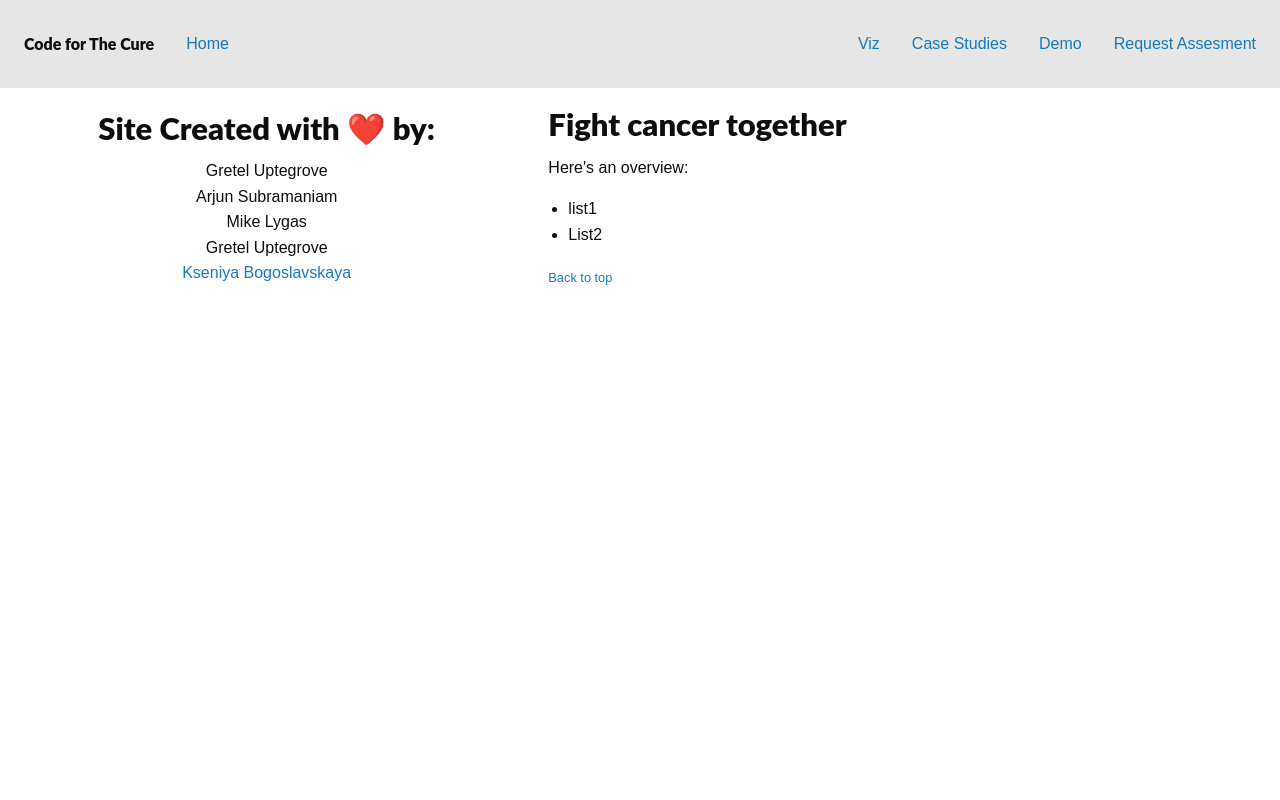
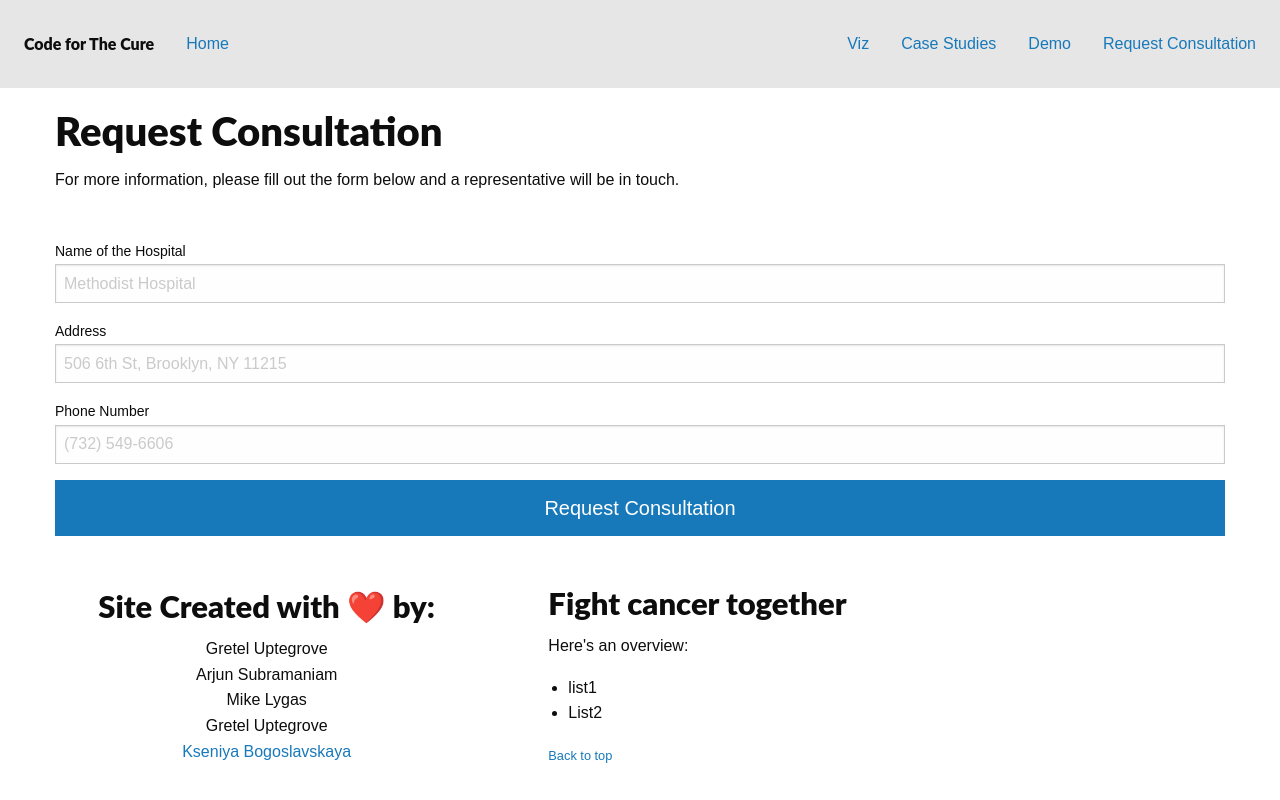
Before and after one commit to ChiqueCode/project_breast_cancer, a Flask app: page /cta in a window 1280 px wide. Run offline with Flask 2, Linux system fonts and the light colour scheme; some libraries are stand-ins or nearby versions.

Commit message:
✨"Request Consultation" form is done 💃🏻

```diff
--- a/templates/calculator.html
+++ b/templates/calculator.html
@@ -49,7 +49,7 @@
           <li><a href="/viz">Viz</a></li>
           <li><a href="/cases">Case Studies</a></li>
           <li><a href="/calculator">Demo</a></li>
-          <li><a href="/cta">Request Assesment</a></li>
+          <li><a href="/cta">Request Consultation</a></li>
         </ul>
       </div>
     </div>
--- a/templates/cases.html
+++ b/templates/cases.html
@@ -39,7 +39,7 @@
           <li><a href="/viz">Viz</a></li>
           <li><a href="/cases">Case Studies</a></li>
           <li><a href="/calculator">Demo</a></li>
-          <li><a href="/cta">Request Assesment</a></li>
+          <li><a href="/cta">Request Consultation</a></li>
         </ul>
       </div>
     </div>
--- a/templates/cta.html
+++ b/templates/cta.html
@@ -49,12 +49,66 @@
           <li><a href="/viz">Viz</a></li>
           <li><a href="/cases">Case Studies</a></li>
           <li><a href="/calculator">Demo</a></li>
-          <li><a href="/cta">Request Assesment</a></li>
+          <li><a href="/cta">Request Consultation</a></li>
         </ul>
       </div>
     </div>
 <body>
 
+
+  <div class="request_consultation">
+    <div class="grid-container">
+      <div class="grid-x grid-padding-x grid-padding-y">
+        <section class="cell large-12">
+          <h2>Request Consultation</h2>
+          <p>
+            For more information, please fill out the form below and a representative will be in touch.
+          </p>
+        </section>
+        <section class="cell large-12">
+          <form action="/client-area">
+            <div class="form-group">
+              <label for="dealership">Name of the Hospital</label>
+              <input
+                type="text"
+                class="form-control"
+                id="request"
+                aria-describedby="request"
+                placeholder="Methodist Hospital"
+              />
+            </div>
+            <div class="form-group">
+              <label for="address">Address</label>
+              <input
+                type="text"
+                class="form-control"
+                id="address"
+                aria-describedby="address"
+                placeholder="506 6th St, Brooklyn, NY 11215"
+              />
+            </div>
+            <div class="form-group">
+              <label for="phone">Phone Number</label>
+              <input
+                type="text"
+                class="form-control"
+                id="phone"
+                aria-describedby="phone"
+                placeholder="(732) 549-6606"
+              />
+            </div>
+            <button
+              type="submit"
+              class="button large expanded"
+              id="buy-button"
+            >
+              Request Consultation
+            </button>
+          </form>
+        </section>
+      </div>
+    </div>
+  </div>
 
 
 
--- a/templates/index.html
+++ b/templates/index.html
@@ -39,7 +39,7 @@
           <li><a href="/viz">Viz</a></li>
           <li><a href="/cases">Case Studies</a></li>
           <li><a href="/calculator">Demo</a></li>
-          <li><a href="/cta">Request Assesment</a></li>
+          <li><a href="/cta">Request Consultation</a></li>
         </ul>
       </div>
     </div>
--- a/templates/viz.html
+++ b/templates/viz.html
@@ -39,7 +39,7 @@
           <li><a href="/viz">Viz</a></li>
           <li><a href="/cases">Case Studies</a></li>
           <li><a href="/calculator">Demo</a></li>
-          <li><a href="/cta">Request Assesment</a></li>
+          <li><a href="/cta">Request Consultation</a></li>
         </ul>
       </div>
     </div>
```
